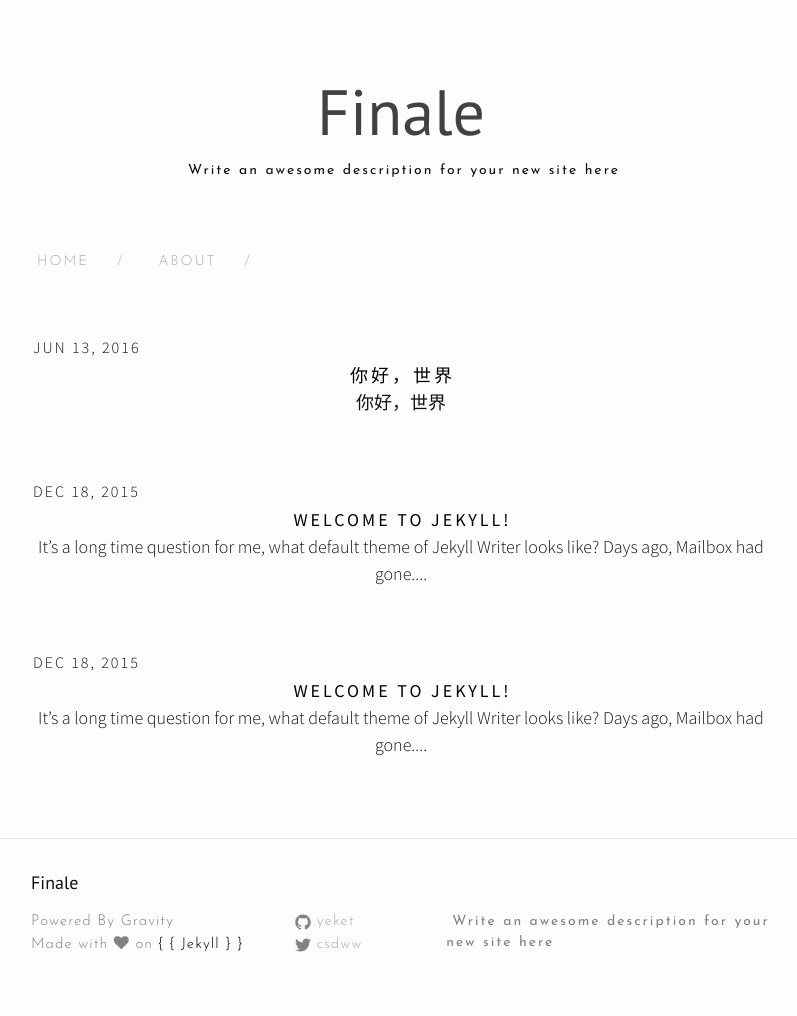
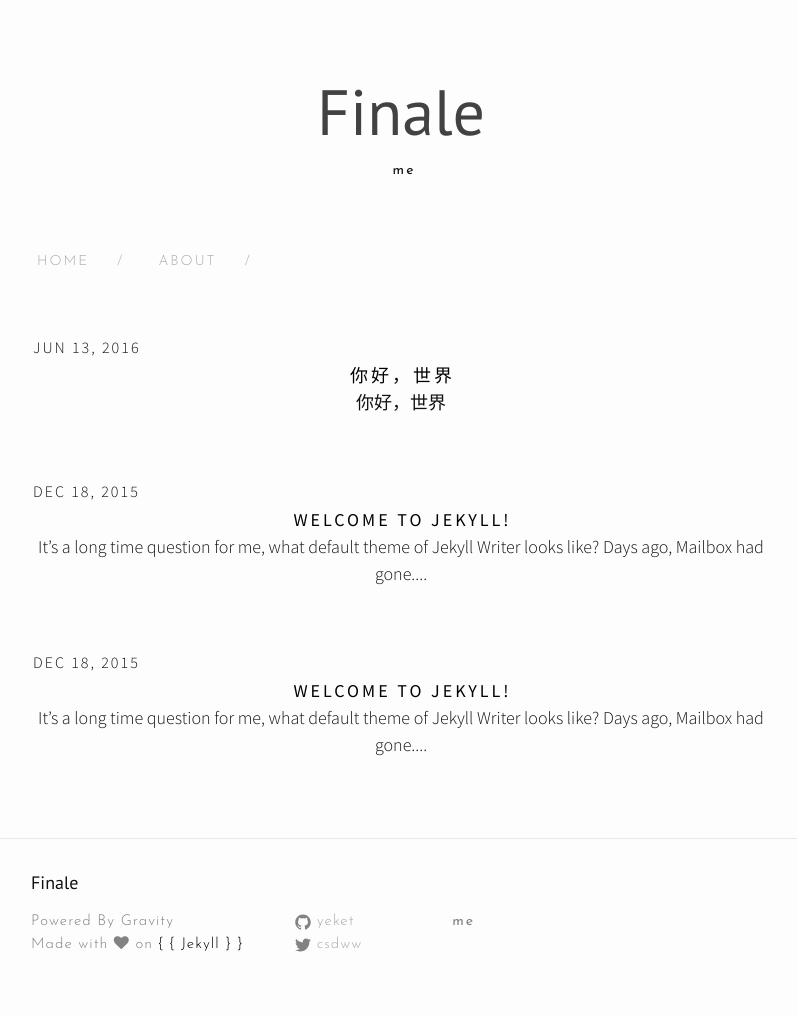
Before and after one commit to yeket/blog, a Jekyll site: the page built from index.html, in a window 1280 px wide. Shown: the whole page, without its empty margins (239-1036 px from the left). Built offline with Jekyll 4.4.1, drawn with Linux system fonts in a browser that asks for light colours; nearby versions of some CDN libraries.

Commit message:
Set theme

```diff
--- a/_config.yml
+++ b/_config.yml
@@ -1,7 +1,7 @@
 # Created by Jekyll Writer
 title: Finale
 email: tao@yeket.com
-description: Write an awesome description for your new site here
+description: me
 baseurl: /blog
 url: ''
 permalink: '/:year/:month/:day/:title/'
```
